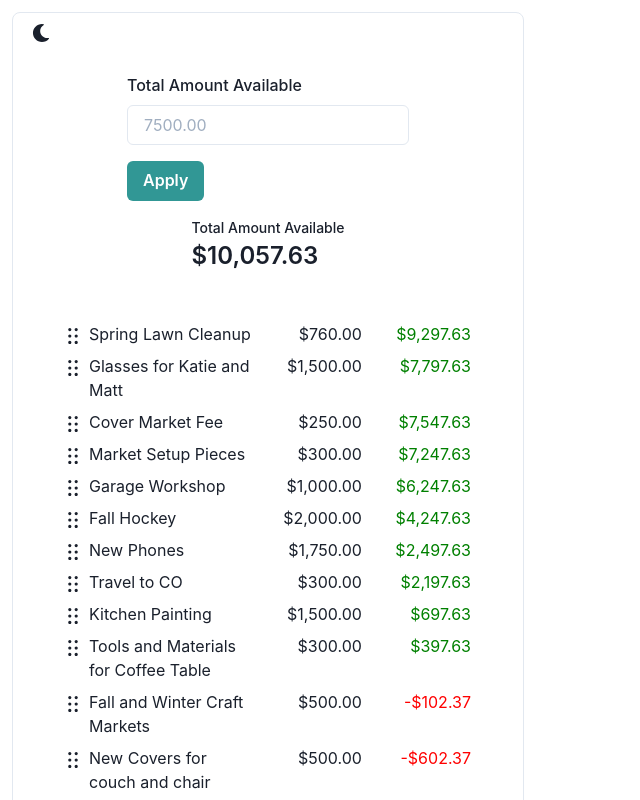
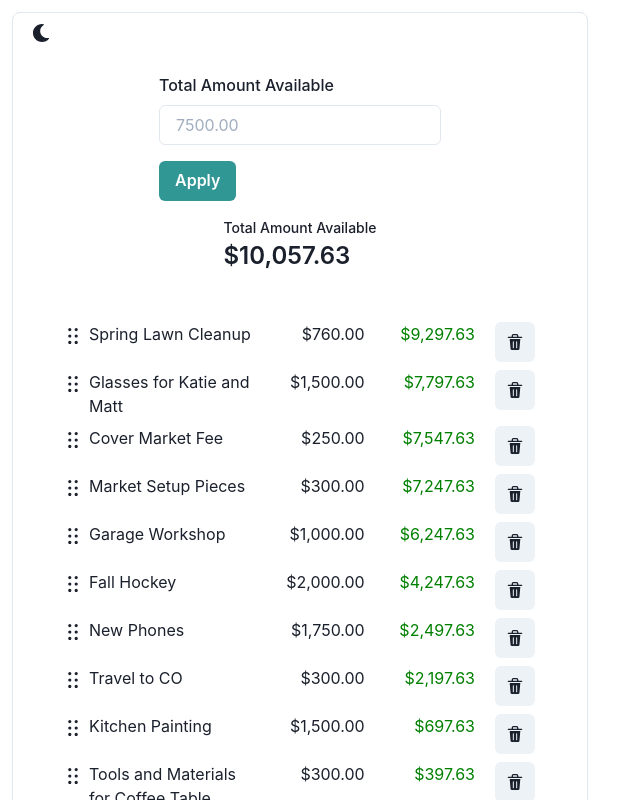
Before and after one commit to soupmatt/react-budget-sorter, a React (Create React App) app: page / in a window 1280 px wide. Shown: the top 800 px of the page, without its empty margins (0-640 px from the left). Built offline with nearby package versions, Linux system fonts and the light colour scheme.

Commit message:
Make working delete button

```diff
--- a/src/App.tsx
+++ b/src/App.tsx
@@ -7,7 +7,7 @@ export const App = () => (
   <ChakraProvider theme={theme}>
     <Box fontSize="l">
       <Grid minH="100vh" p={3}>
-        <Box maxW="lg" borderWidth="1px" borderRadius="lg">
+        <Box maxW="xl" borderWidth="1px" borderRadius="lg">
           <ColorModeSwitcher justifySelf="flex-end" />
           <BudgetSorter />
         </Box>
--- a/src/BudgetItem.tsx
+++ b/src/BudgetItem.tsx
@@ -1,12 +1,13 @@
 import React from "react";
-import { Grid, Text } from "@chakra-ui/react";
-import { DragHandleIcon } from "@chakra-ui/icons";
+import { Grid, IconButton, Text } from "@chakra-ui/react";
+import { DeleteIcon, DragHandleIcon } from "@chakra-ui/icons";
 import { Draggable } from "react-beautiful-dnd";
 import * as types from "./types";
 import * as utils from "./utils";
 
 export interface BudgetItemProps extends types.BudgetItemRecord {
   index: number;
+  onItemDelete: React.ReactEventHandler<Element>;
 }
 
 export const BudgetItem: React.FunctionComponent<BudgetItemProps> = (
@@ -16,7 +17,7 @@ export const BudgetItem: React.FunctionComponent<BudgetItemProps> = (
     <Draggable draggableId={props.name} index={props.index}>
       {(provided) => (
         <Grid
-          templateColumns="min-content 3fr 2fr 2fr"
+          templateColumns="min-content 3fr 2fr 2fr min-content"
           ref={provided.innerRef}
           {...provided.draggableProps}
         >
@@ -31,6 +32,12 @@ export const BudgetItem: React.FunctionComponent<BudgetItemProps> = (
           >
             {utils.formatCurrency(props.runningTotal)}
           </Text>
+          <IconButton
+            ml={5}
+            aria-label="remove record"
+            icon={<DeleteIcon />}
+            onClick={props.onItemDelete}
+          />
         </Grid>
       )}
     </Draggable>
--- a/src/BudgetItemSorter.tsx
+++ b/src/BudgetItemSorter.tsx
@@ -6,7 +6,20 @@ import { BudgetItem } from "./BudgetItem";
 
 export const BudgetItemSorter: React.FunctionComponent<{
   records: types.BudgetItemRecord[];
+  onItemDelete: types.ItemDeleteFn;
 }> = (props) => {
+  const budgetItems = props.records.map(
+    (value: types.BudgetItemRecord, index: number) => {
+      return (
+        <BudgetItem
+          {...value}
+          index={index}
+          key={value.name}
+          onItemDelete={(e) => props.onItemDelete(index, e)}
+        />
+      );
+    }
+  );
   return (
     <Droppable droppableId="list">
       {(provided) => (
@@ -16,9 +29,7 @@ export const BudgetItemSorter: React.FunctionComponent<{
           ref={provided.innerRef}
           {...provided.droppableProps}
         >
-          {props.records.map((value: types.BudgetItemRecord, index: number) => {
-            return <BudgetItem {...value} index={index} key={value.name} />;
-          })}
+          {budgetItems}
           {provided.placeholder}
         </VStack>
       )}
--- a/src/BudgetSorter.tsx
+++ b/src/BudgetSorter.tsx
@@ -30,18 +30,16 @@ export const BudgetSorter = () => {
       return;
     }
 
-    if (result.destination.index === result.source.index) {
+    const sourceIndex = result.source.index;
+    const destinationIndex = result.destination.index;
+
+    if (destinationIndex === sourceIndex) {
       return;
     }
 
-    const records = reorder(
-      state.records,
-      result.source.index,
-      result.destination.index
-    );
+    const records = reorder(state.records, sourceIndex, destinationIndex);
 
-    updateRunningTotals(state);
-
+    updateRunningTotals({ ...state, records });
     setState({ ...state, records });
   }
 
@@ -49,6 +47,13 @@ export const BudgetSorter = () => {
     updateRunningTotals({ ...state, totalAmount });
     setState({ ...state, totalAmount });
   }
+
+  const onItemDelete = (index: number) => {
+    const records = state.records;
+    records.splice(index, 1);
+    updateRunningTotals({ ...state, records });
+    setState({ ...state, records });
+  };
 
   const records: types.BudgetItemRecord[] = data.records.map((data) => {
     return { ...data, runningTotal: 0 };
@@ -68,7 +73,7 @@ export const BudgetSorter = () => {
           <StatLabel>Total Amount Available</StatLabel>
           <StatNumber>{utils.formatCurrency(state.totalAmount)}</StatNumber>
         </Stat>
-        <BudgetItemSorter {...state} />
+        <BudgetItemSorter {...state} onItemDelete={onItemDelete} />
         <DataOutput {...state} />
       </VStack>
     </DragDropContext>
--- a/src/data.json
+++ b/src/data.json
@@ -51,6 +51,10 @@
     {
       "name": "Swivel Base for family room chair",
       "amount": 200
+    },
+    {
+      "name": "Hand Truck for Craft Market",
+      "amount": 65
     }
   ],
   "totalAmount": 10057.63
```
Also changed, not shown: src/types.ts (+7 -0 lines).
